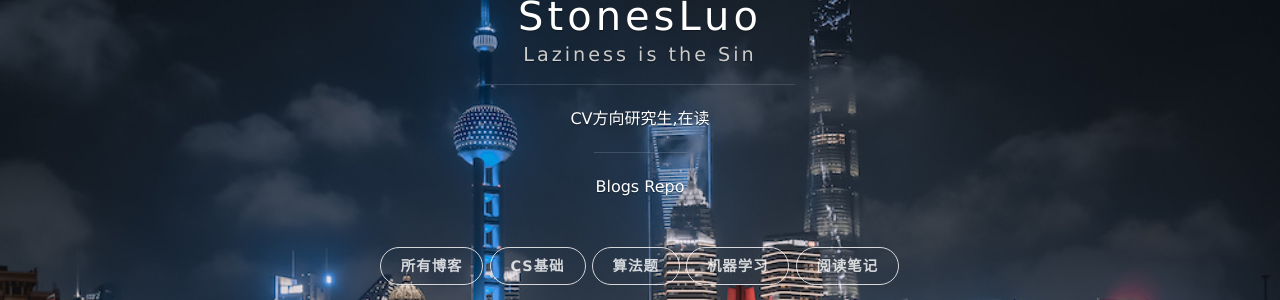
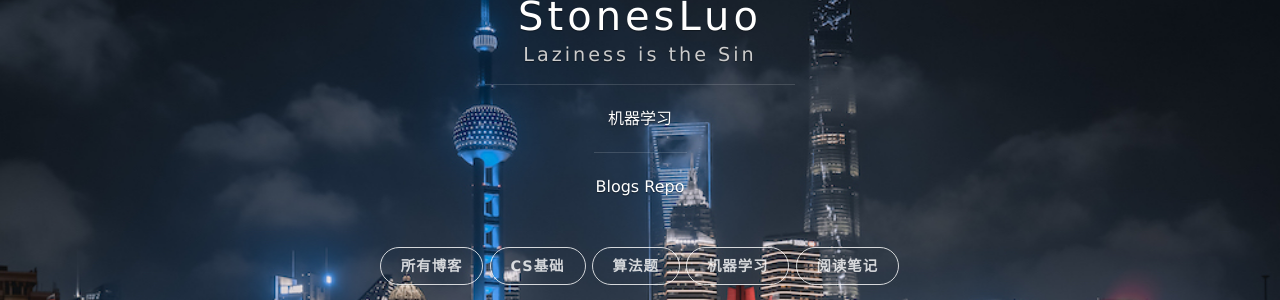
Before and after one commit to StonesLuo/ml-dl, a Jekyll site: the page built from index.html, in a window 1280 px wide. Shown: the part 317-617 px from the top of the page. Built offline with Jekyll 4.4.1, drawn with Linux system fonts in a browser that asks for light colours; nearby versions of some CDN libraries; the list of posts is cut into pages by our own code.

Commit message:
Update _config.yml

```diff
--- a/_config.yml
+++ b/_config.yml
@@ -2,10 +2,10 @@
 title: StonesLuo
 subtitle: Laziness is the Sin
 welcome_message: <a href="https://github.com/StonesLuo/stonesluo.github.io" target="_blank">Blogs Repo</a>
-description: CV方向研究生,在读
+description: 机器学习
 # creator: <a href="http://onev.cat">@onevcat</a>
 
-url: "https://stonesluo.github.io"
+url: "http://stonesluo.com"
 
 permalink: /:year/:month/:title/
 
```
